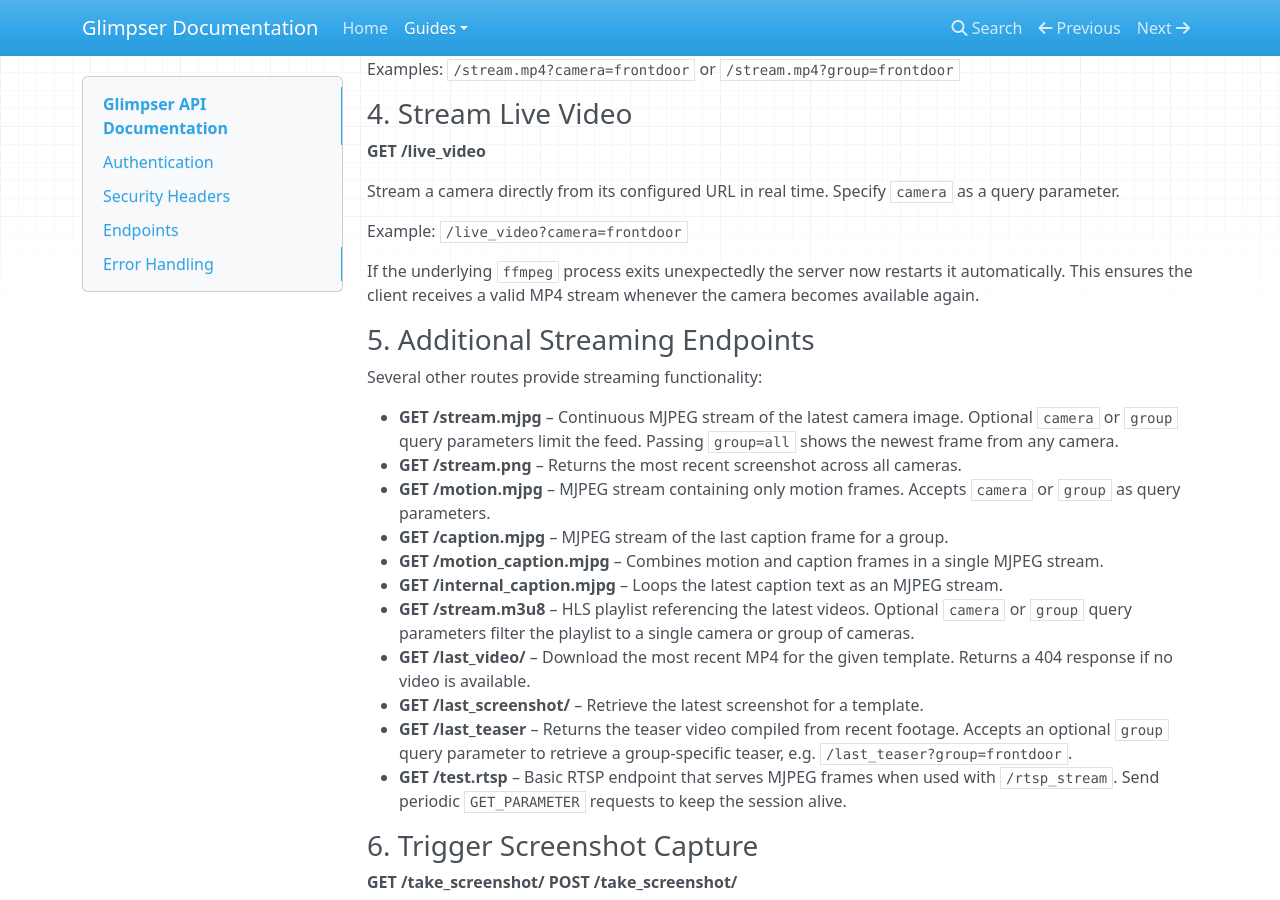
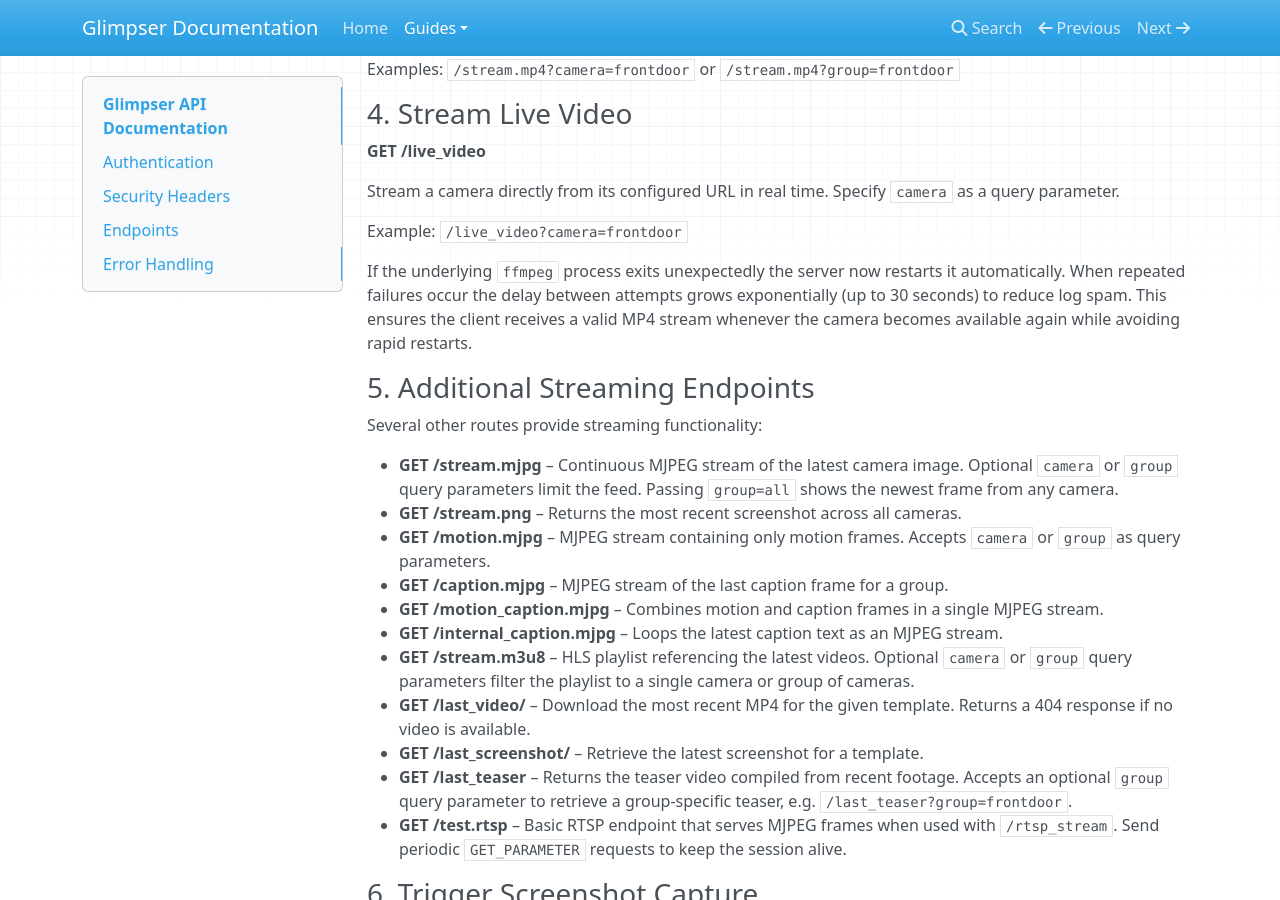
Before and after one commit to KristopherKubicki/glimpser, an MkDocs documentation site: the page built from docs/api_documentation.md, in a window 1280 px wide and 900 px high, scrolled down 1999 px. Built offline with MkDocs 1.6.1, drawn with Linux system fonts in a browser that asks for light colours; nearby versions of some CDN libraries.

Commit message:
feat(live): backoff ffmpeg restarts

```diff
--- a/docs/api_documentation.md
+++ b/docs/api_documentation.md
@@ -112,8 +112,10 @@
 Example: `/live_video?camera=frontdoor`
 
 If the underlying `ffmpeg` process exits unexpectedly the server now
-restarts it automatically. This ensures the client receives a valid MP4
-stream whenever the camera becomes available again.
+restarts it automatically. When repeated failures occur the delay between
+attempts grows exponentially (up to 30 seconds) to reduce log spam. This
+ensures the client receives a valid MP4 stream whenever the camera becomes
+available again while avoiding rapid restarts.
 
 ### 5. Additional Streaming Endpoints
 
```
Also changed, not shown: docs/configuration_guide.md (+1 -0 lines), 1 other file.
